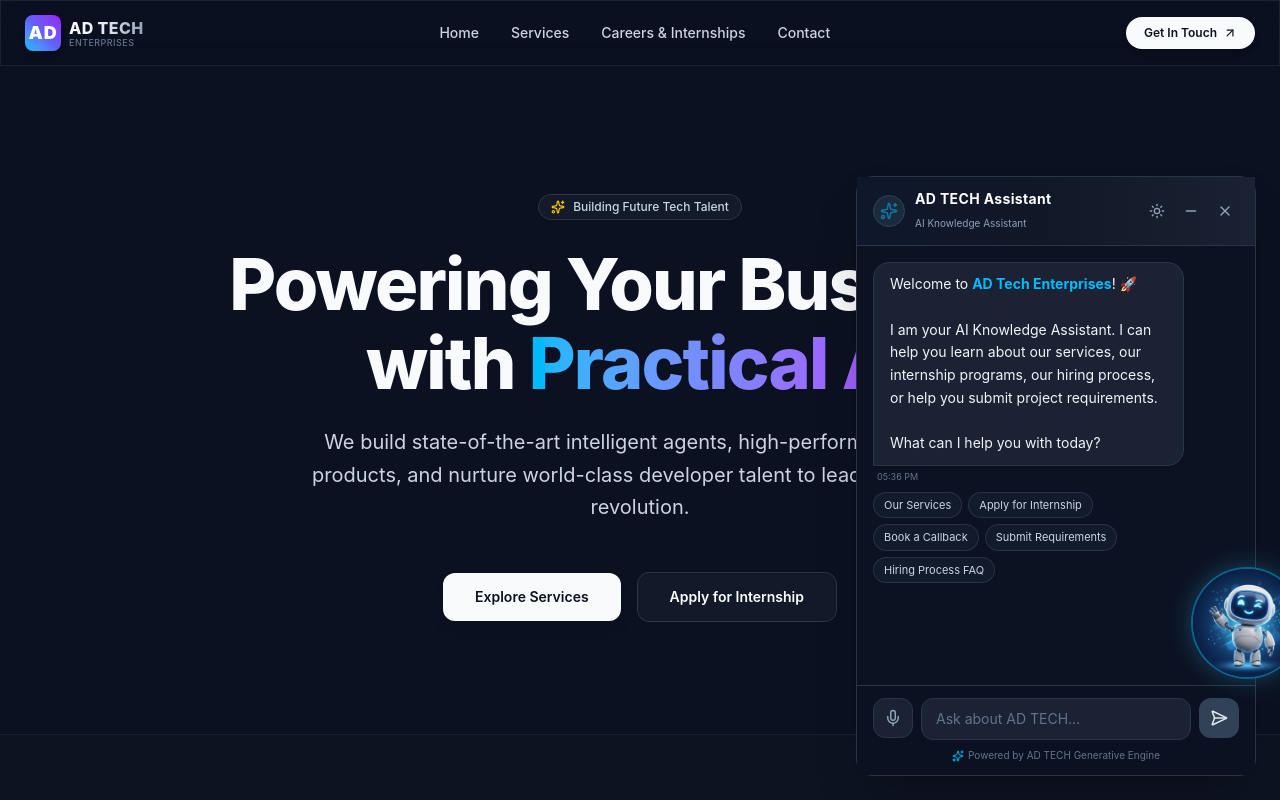
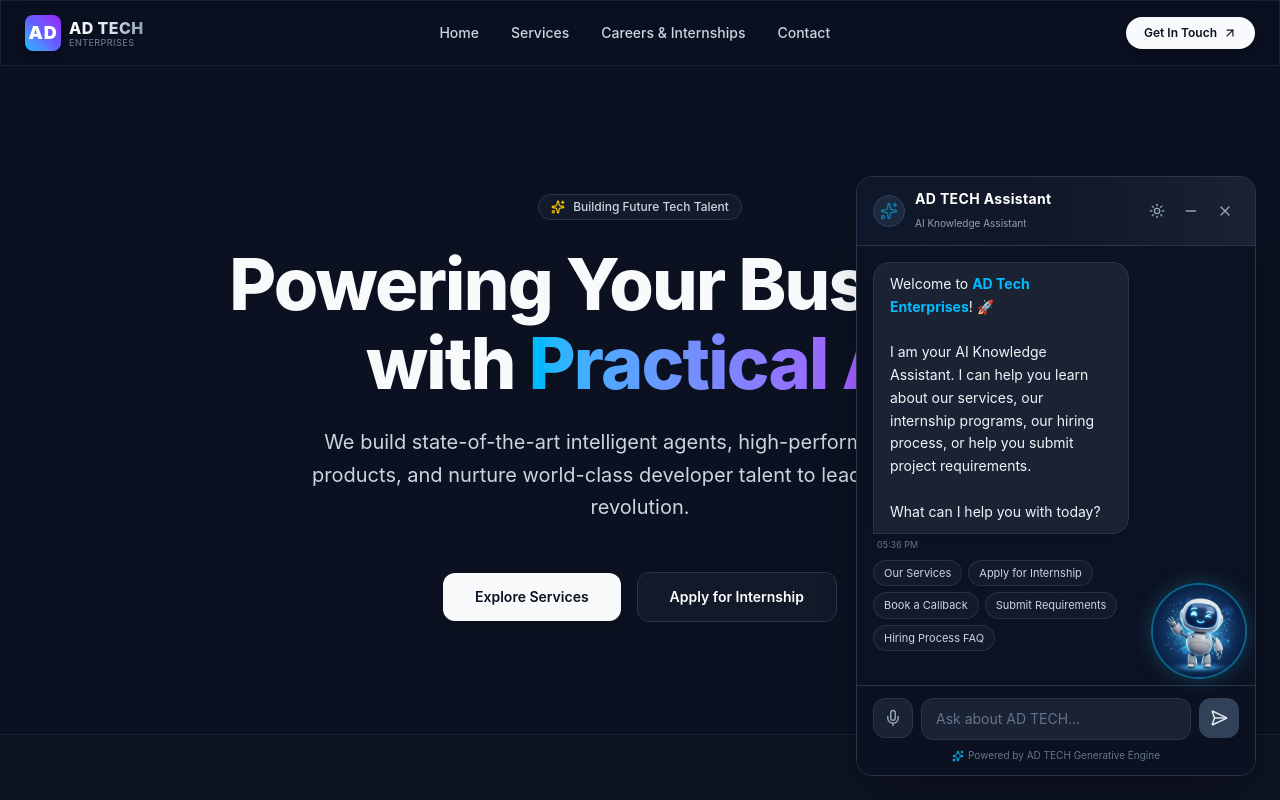
Before and after one commit to ADTECHENTERPRISESPVTLTD/Our-Website, a Next.js app: page / in a window 1280 px wide. Both pictures are taken after a click on the button "Talk to AD TECH Assistant". Shown: the top 800 px of the page. Built offline with nearby package versions, Linux system fonts and the light colour scheme.

Commit message:
fix: resolve mascot overlap and edge clipping in chat widget UI

```diff
--- a/src/components/ChatWidget.tsx
+++ b/src/components/ChatWidget.tsx
@@ -428,14 +428,14 @@ export default function ChatWidget() {
       {isOpen && (
         <div
           ref={chatWindowRef}
-          className={`relative flex h-[600px] w-[92vw] max-w-[400px] flex-col rounded-2xl border shadow-2xl transition-all duration-300 animate-slide-in overflow-visible
+          className={`relative flex h-[600px] w-[92vw] max-w-[400px] flex-col rounded-2xl border shadow-2xl transition-all duration-300 animate-slide-in overflow-hidden
             ${isLightMode
               ? 'bg-white border-slate-200 text-slate-800'
               : 'bg-[#0B1120] border-[#2A3648] text-slate-100'
             }`}
         >
-          {/* Circular Holographic Robot Mascot overlapping the right edge */}
-          <div className="absolute -right-12 bottom-24 z-30 h-28 w-28 rounded-full overflow-hidden border-2 border-sky-400/50 bg-[#0B1120] shadow-[0_0_25px_rgba(56,189,248,0.3)] animate-float hidden md:block">
+          {/* Circular Holographic Robot Mascot floating inside the right side */}
+          <div className="absolute right-2 bottom-24 z-30 h-24 w-24 rounded-full overflow-hidden border-2 border-sky-400/50 bg-[#0B1120] shadow-[0_0_20px_rgba(56,189,248,0.25)] animate-float hidden md:block">
             <img
               src="/bot-avatar.png"
               className="h-full w-full object-cover avatar-wave"
@@ -494,9 +494,9 @@ export default function ChatWidget() {
               >
                 {/* Bubble */}
                 <div
-                  className={`max-w-[85%] rounded-2xl px-4 py-2.5 text-sm shadow-sm leading-relaxed whitespace-pre-wrap
+                  className={`rounded-2xl px-4 py-2.5 text-sm shadow-sm leading-relaxed whitespace-pre-wrap max-w-[70%]
                     ${msg.role === 'user'
-                      ? 'bg-slate-700 text-white rounded-br-none'
+                      ? 'bg-slate-700 text-white rounded-br-none mr-12'
                       : isLightMode
                         ? 'bg-white border border-slate-200 text-slate-800 rounded-bl-none'
                         : 'bg-[#1A2233] border border-[#2A3648] text-slate-100 rounded-bl-none'
```
